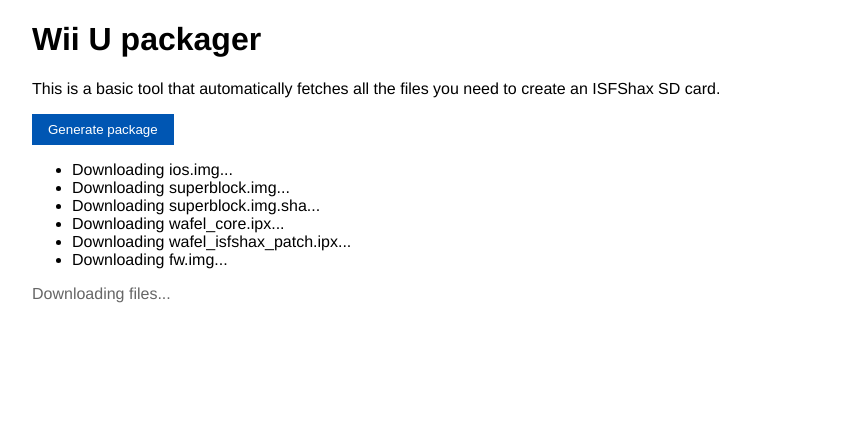
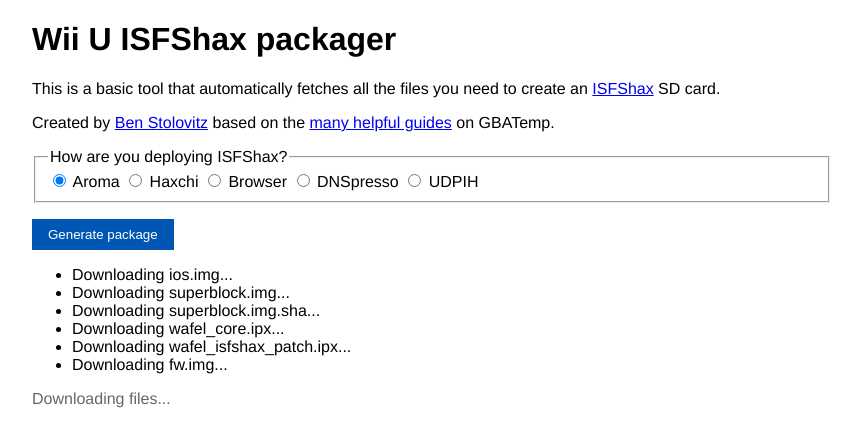
Before and after one commit to citelao/wiiu-isfshax-packager, a website built with Parcel: page src/index.html in a window 1280 px wide. Both pictures are taken after a click on the button "Generate package". Shown: the whole page, without its empty margins (208-1069 px from the left). Built offline with nearby package versions, Linux system fonts and the light colour scheme; no server answers.

Commit message:
select your type

```diff
--- a/src/app.ts
+++ b/src/app.ts
@@ -1,11 +1,23 @@
 import JSZip from "jszip";
 
 type PatchType = "aroma" | "haxchi" | "browser" | "dnspresso" | "udpih";
-const patchType: PatchType = "aroma";
 
 const generateButton = document.getElementById("generate-package")!;
 const outputDiv = document.getElementById("generate-output")!;
 const outputStatus = document.getElementById("generate-status")!;
+
+function toPatchType(value: string): PatchType {
+    switch (value) {
+        case "aroma":
+        case "haxchi":
+        case "browser":
+        case "dnspresso":
+        case "udpih":
+            return value;
+        default:
+            throw new Error(`Invalid patch type: ${value}`);
+    }
+}
 
 function getProxyUrl(url: string) {
     return `https://corsproxy.io/?url=${url}`;
@@ -70,6 +82,9 @@
 }
 
 async function generate() {
+    const patchTypeField = document.querySelector(`input[name="patchType"]:checked`) as HTMLInputElement;
+    const patchType = toPatchType(patchTypeField.value);
+
     // https://gbatemp.net/threads/how-to-set-up-isfshax.642258/
     const isfsPayload: IZipFolder = {
         name: "sd_card",
--- a/src/index.html
+++ b/src/index.html
@@ -7,11 +7,44 @@
     <link rel="stylesheet" href="style.scss">
   </head>
   <body>
-    <h1>Wii U packager</h1>
+    <h1>Wii U ISFShax packager</h1>
     <p>
         This is a basic tool that automatically fetches all the files you need
-        to create an ISFShax SD card.
+        to create an <a href="https://github.com/isfshax/isfshax">ISFShax</a> SD card.
     </p>
+
+    <p>
+        Created by <a href="https://ben.stolovitz.com/">Ben Stolovitz</a> based
+        on the <a href="https://gbatemp.net/threads/how-to-set-up-isfshax.642258/">many helpful guides</a> on GBATemp.
+    </p>
+
+    <fieldset>
+      <legend>How are you deploying ISFShax?</legend>
+      <label>
+        <input type="radio" name="patchType" value="aroma" checked>
+        Aroma
+      </label>
+
+      <label>
+        <input type="radio" name="patchType" value="haxchi">
+        Haxchi
+      </label>
+
+      <label>
+        <input type="radio" name="patchType" value="browser">
+        Browser
+      </label>
+
+      <label>
+        <input type="radio" name="patchType" value="dnspresso">
+        DNSpresso
+      </label>
+
+      <label>
+        <input type="radio" name="patchType" value="udpih">
+        UDPIH
+      </label>
+    </fieldset>
 
     <button id="generate-package">
         Generate package
```
